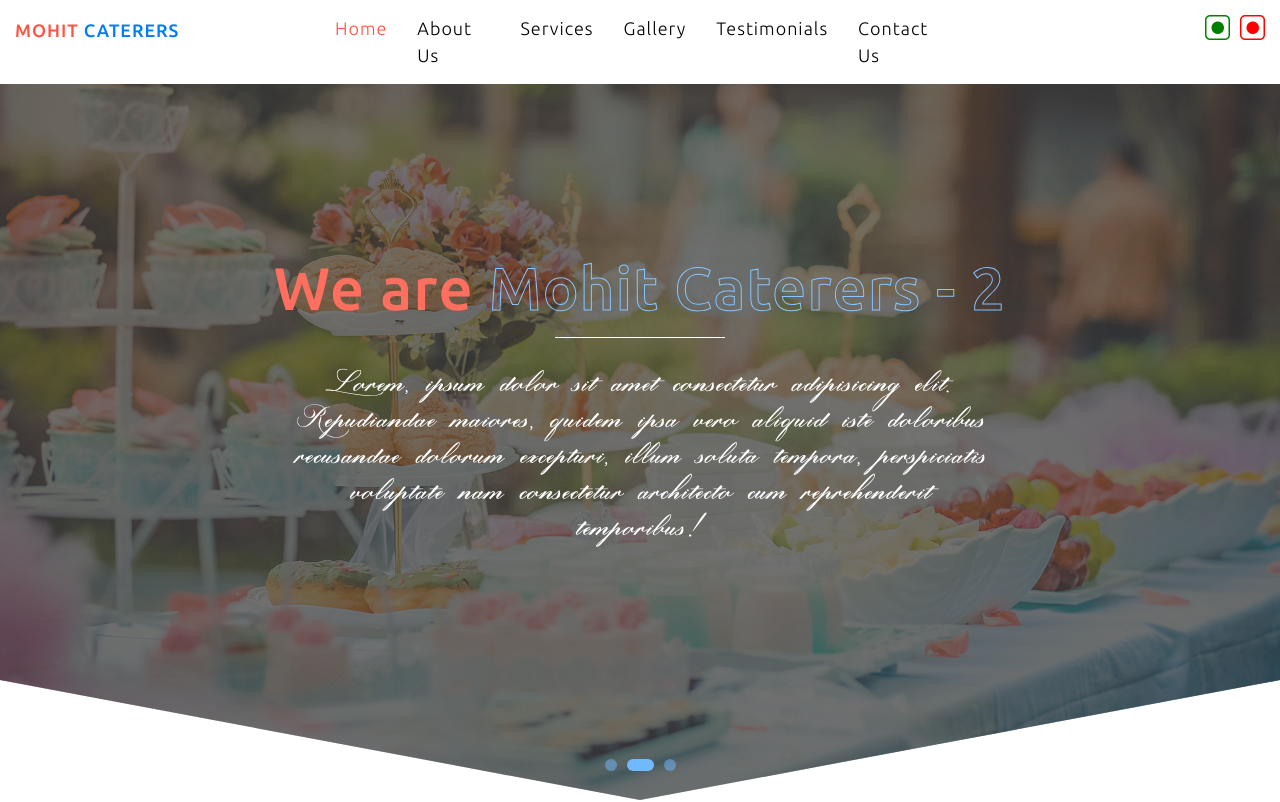
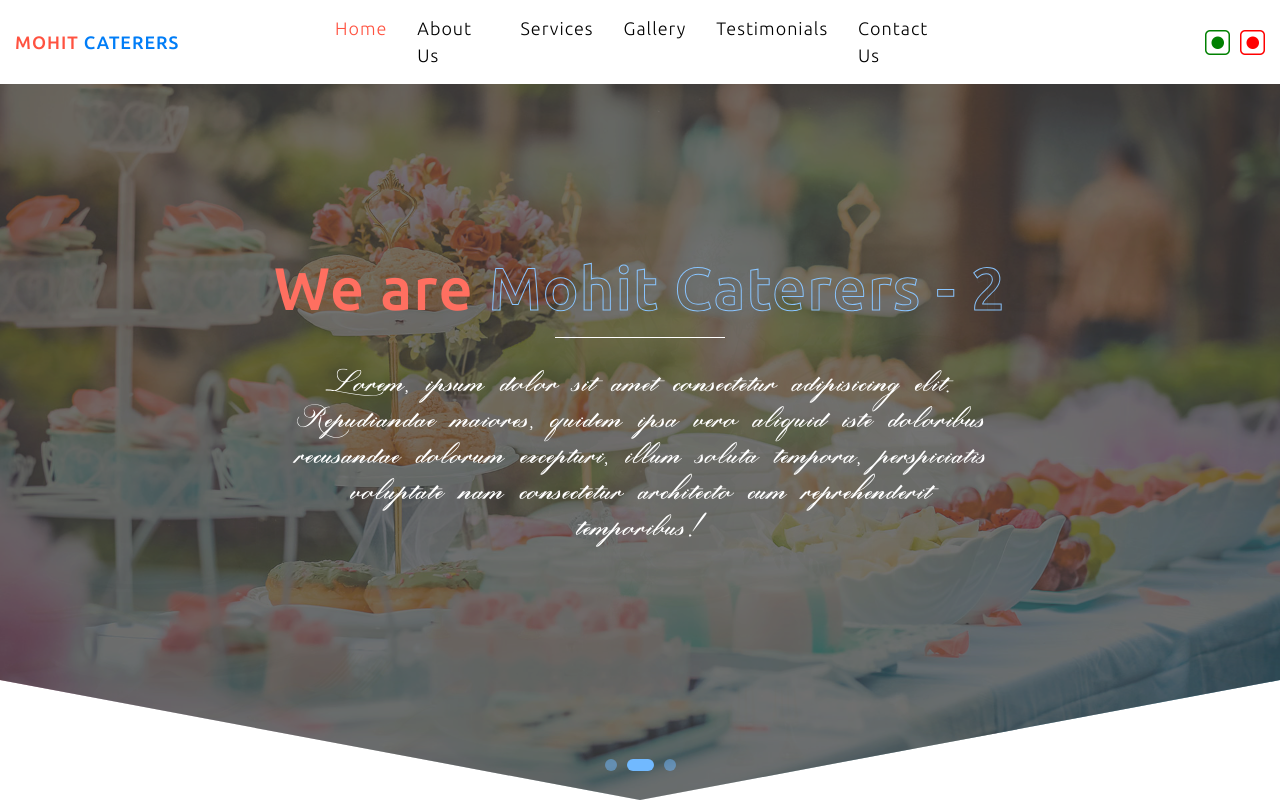
Before and after one commit to mohit-design/mohit-caterers, a plain HTML site: page index.html in a window 1280 px wide. Shown: the top 802 px of the page. Drawn offline with Linux system fonts and the light colour scheme; a web font is replaced by a local one.

Commit message:
change in desktop menu

```diff
--- a/index.html
+++ b/index.html
@@ -64,7 +64,7 @@
   <!-- Mobile Navbar Menu Section Ends -->
   <!-- Desktop Logo and Navbar Menu Section Starts -->
   <div class="container-fluid bg-logo-navbar-menu-desktop">
-    <div class="row">
+    <div class="row flex-align-center-desktop">
       <div class="col-sm-3 col-md-3 col-lg-3">
         <div class="header-logo-desktop">
           <a href="index.html">
```
